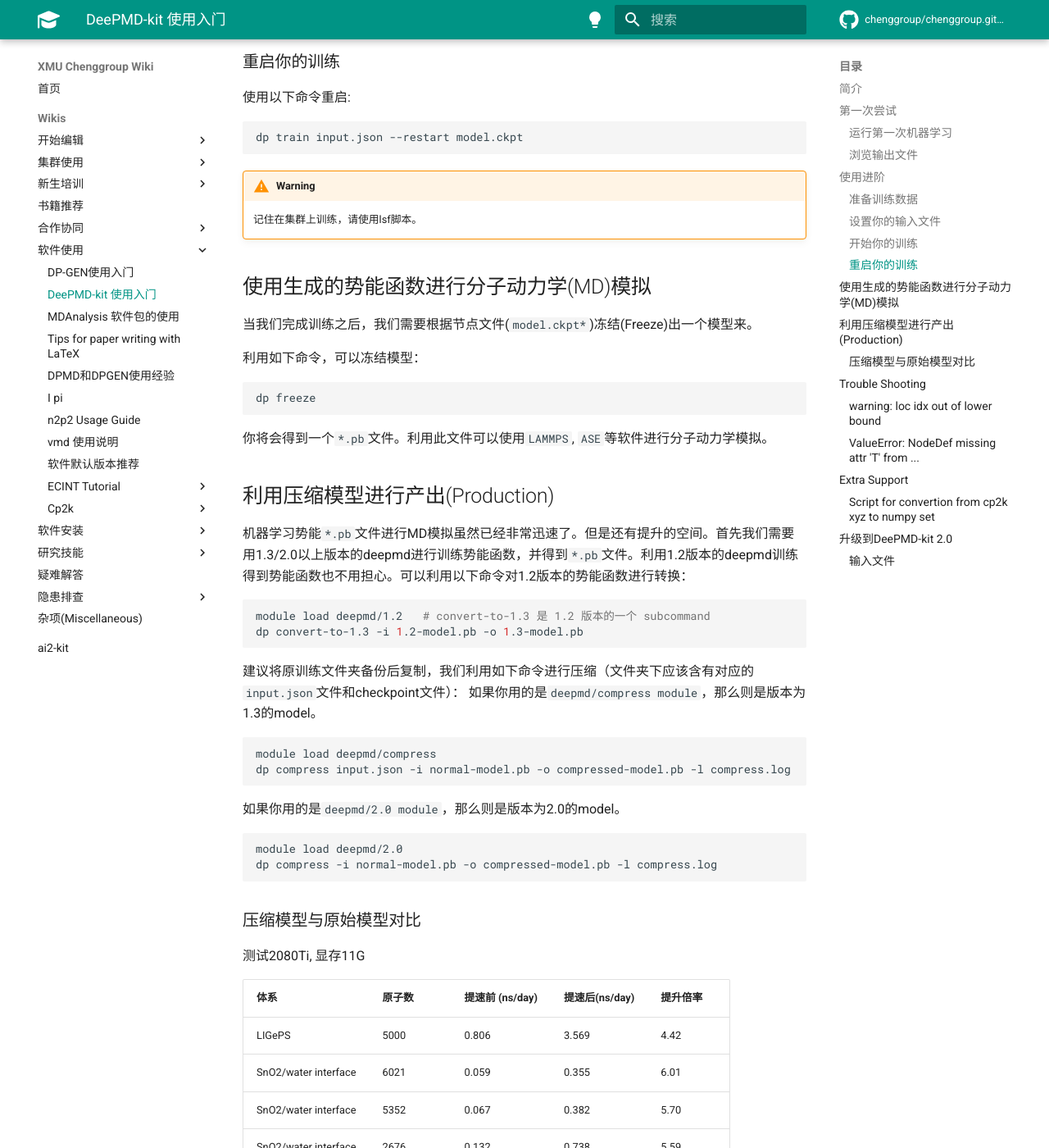
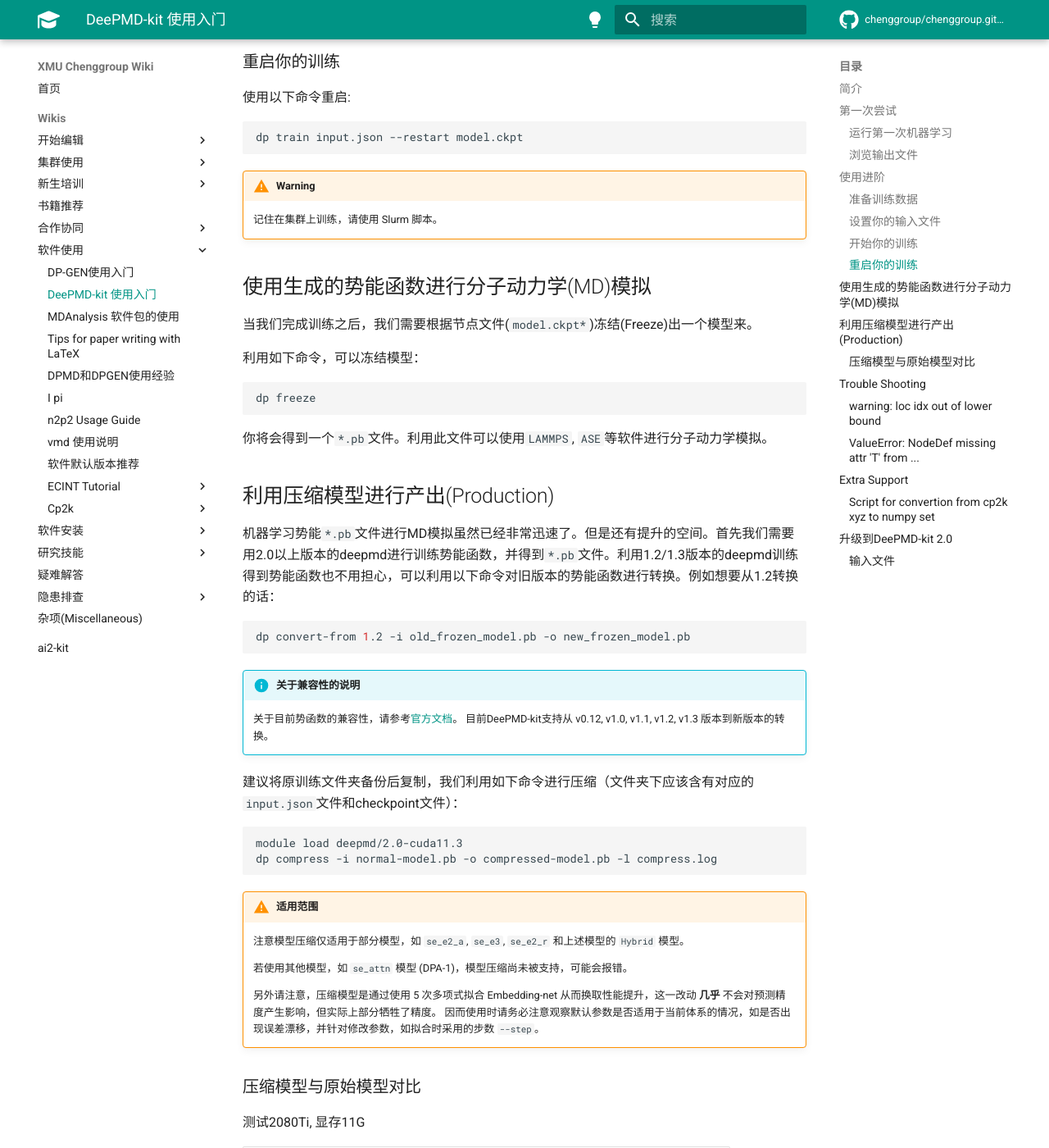
Before and after one commit to chenggroup/chenggroup.github.io, an MkDocs documentation site: the page built from docs/wiki/software_usage/DeePMD-kit.md, in a window 1280 px wide and 1400 px high, scrolled down 6187 px. Shown: the whole window at 82% size. Built offline with MkDocs 1.6.1 and Material for MkDocs 9.7.7, drawn with Linux system fonts in a browser that asks for light colours; comment, search, counter and statistics services are not loaded.

Commit message:
add description about compression

````diff
--- a/docs/wiki/software_usage/DeePMD-kit.md
+++ b/docs/wiki/software_usage/DeePMD-kit.md
@@ -267,7 +267,7 @@
 ```
 
 !!! warning None
-    记住在集群上训练，请使用lsf脚本。
+    记住在集群上训练，请使用 Slurm 脚本。
 
 
 
@@ -280,7 +280,7 @@
 ```
 
 !!! warning None
-    记住在集群上训练，请使用lsf脚本。
+    记住在集群上训练，请使用 Slurm 脚本。
 
 
 
@@ -298,26 +298,30 @@
 
 ## 利用压缩模型进行产出(Production)
 
-机器学习势能`*.pb`文件进行MD模拟虽然已经非常迅速了。但是还有提升的空间。首先我们需要用1.3/2.0以上版本的deepmd进行训练势能函数，并得到`*.pb`文件。利用1.2版本的deepmd训练得到势能函数也不用担心。可以利用以下命令对1.2版本的势能函数进行转换：
+机器学习势能`*.pb`文件进行MD模拟虽然已经非常迅速了。但是还有提升的空间。首先我们需要用2.0以上版本的deepmd进行训练势能函数，并得到`*.pb`文件。利用1.2/1.3版本的deepmd训练得到势能函数也不用担心，可以利用以下命令对旧版本的势能函数进行转换。例如想要从1.2转换的话：
 
 ```bash
-module load deepmd/1.2	 # convert-to-1.3 是 1.2 版本的一个 subcommand
-dp convert-to-1.3 -i 1.2-model.pb -o 1.3-model.pb
+dp convert-from 1.2 -i old_frozen_model.pb -o new_frozen_model.pb
 ```
 
+!!! info "关于兼容性的说明"
+    关于目前势函数的兼容性，请参考[官方文档](https://docs.deepmodeling.com/projects/deepmd/en/master/troubleshooting/model-compatability.html)。
+    目前DeePMD-kit支持从 v0.12, v1.0, v1.1, v1.2, v1.3 版本到新版本的转换。
+
 建议将原训练文件夹备份后复制，我们利用如下命令进行压缩（文件夹下应该含有对应的`input.json`文件和checkpoint文件）：
-如果你用的是`deepmd/compress module`，那么则是版本为1.3的model。
+
 ```bash
-module load deepmd/compress
-dp compress input.json -i normal-model.pb -o compressed-model.pb -l compress.log
+module load deepmd/2.0-cuda11.3
+dp compress -i normal-model.pb -o compressed-model.pb -l compress.log
 ```
 
-如果你用的是`deepmd/2.0 module`，那么则是版本为2.0的model。
+!!! warning "适用范围"
+    注意模型压缩仅适用于部分模型，如 `se_e2_a`, `se_e3`, `se_e2_r` 和上述模型的 `Hybrid` 模型。
 
-```bash
-module load deepmd/2.0
-dp compress -i normal-model.pb -o compressed-model.pb -l compress.log
-```
+    若使用其他模型，如 `se_attn` 模型 (DPA-1)，模型压缩尚未被支持，可能会报错。
+
+    另外请注意，压缩模型是通过使用 5 次多项式拟合 Embedding-net 从而换取性能提升，这一改动 **几乎** 不会对预测精度产生影响，但实际上部分牺牲了精度。
+    因而使用时请务必注意观察默认参数是否适用于当前体系的情况，如是否出现误差漂移，并针对修改参数，如拟合时采用的步数 `--step`。
 
 ### 压缩模型与原始模型对比
 
````
